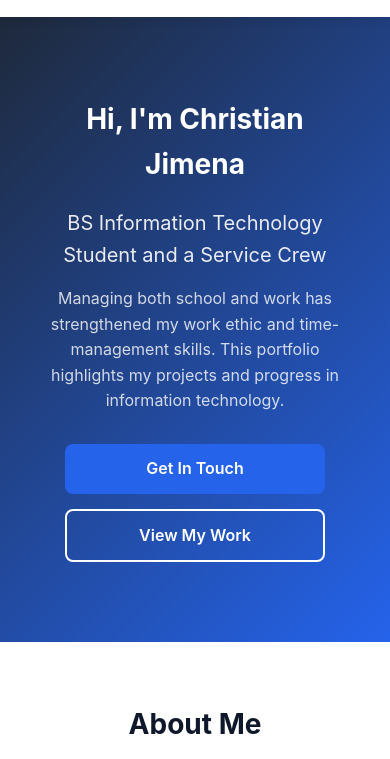
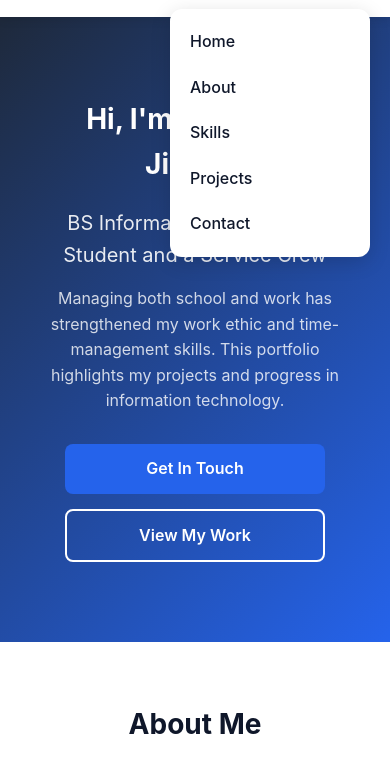
Before and after one commit to jimenachristian87-coder/My-Personal-Portfolio, a plain HTML site: page index.html in a window 390 px wide. Shown: the part 61-820 px from the top of the page. Drawn offline with Linux system fonts and the light colour scheme.

Commit message:
updated style.css for color fixes

```diff
--- a/style.css
+++ b/style.css
@@ -544,13 +544,48 @@ section {
     }
 }
 
+/* --------------------------------------------------------- */
+/* -------------------  MOBILE FIX (YOUR ISSUE) ------------ */
+/* --------------------------------------------------------- */
+
 @media (max-width: 768px) {
+
     .hamburger {
         display: flex;
     }
 
+    /* MOBILE DROPDOWN MENU FIX */
     .nav-menu {
         display: none;
+        flex-direction: column;
+        gap: 20px;
+        position: absolute;
+        top: 70px;
+        right: 20px;
+        background: var(--white);
+        width: 200px;
+        padding: 20px;
+        border-radius: 12px;
+        box-shadow: 0 5px 20px rgba(0,0,0,0.15);
+    }
+
+    /* Show menu on nav hover/tap */
+    .nav:hover .nav-menu {
+        display: flex !important;
+    }
+
+    .nav-menu a {
+        padding: 10px 0;
+        text-align: right;
+        font-size: 16px;
+    }
+
+    /* CENTER LET’S CONNECT */
+    .contact-info {
+        text-align: center;
+        display: flex;
+        flex-direction: column;
+        align-items: center;
     }
 
     .about-grid,
```
